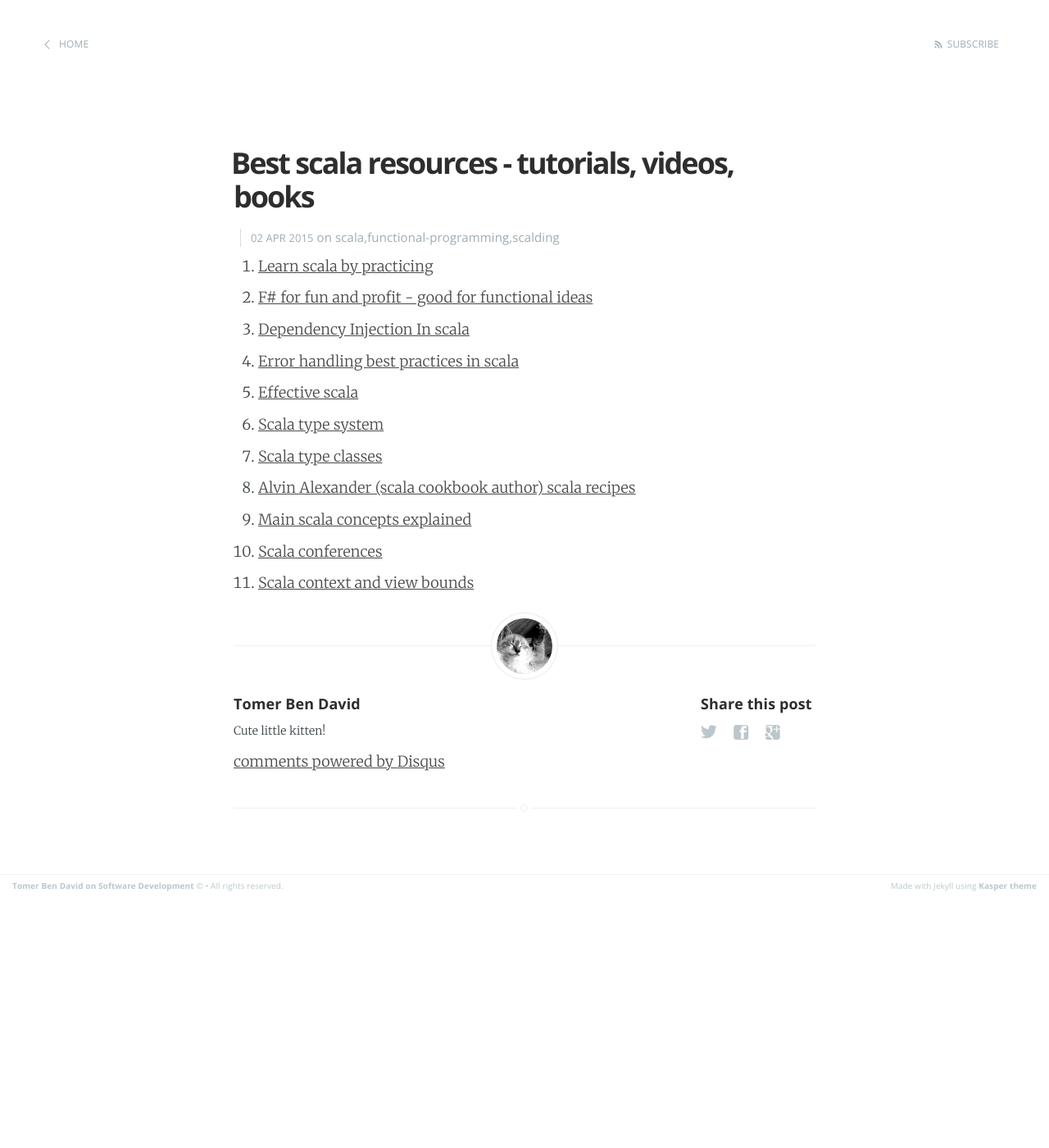
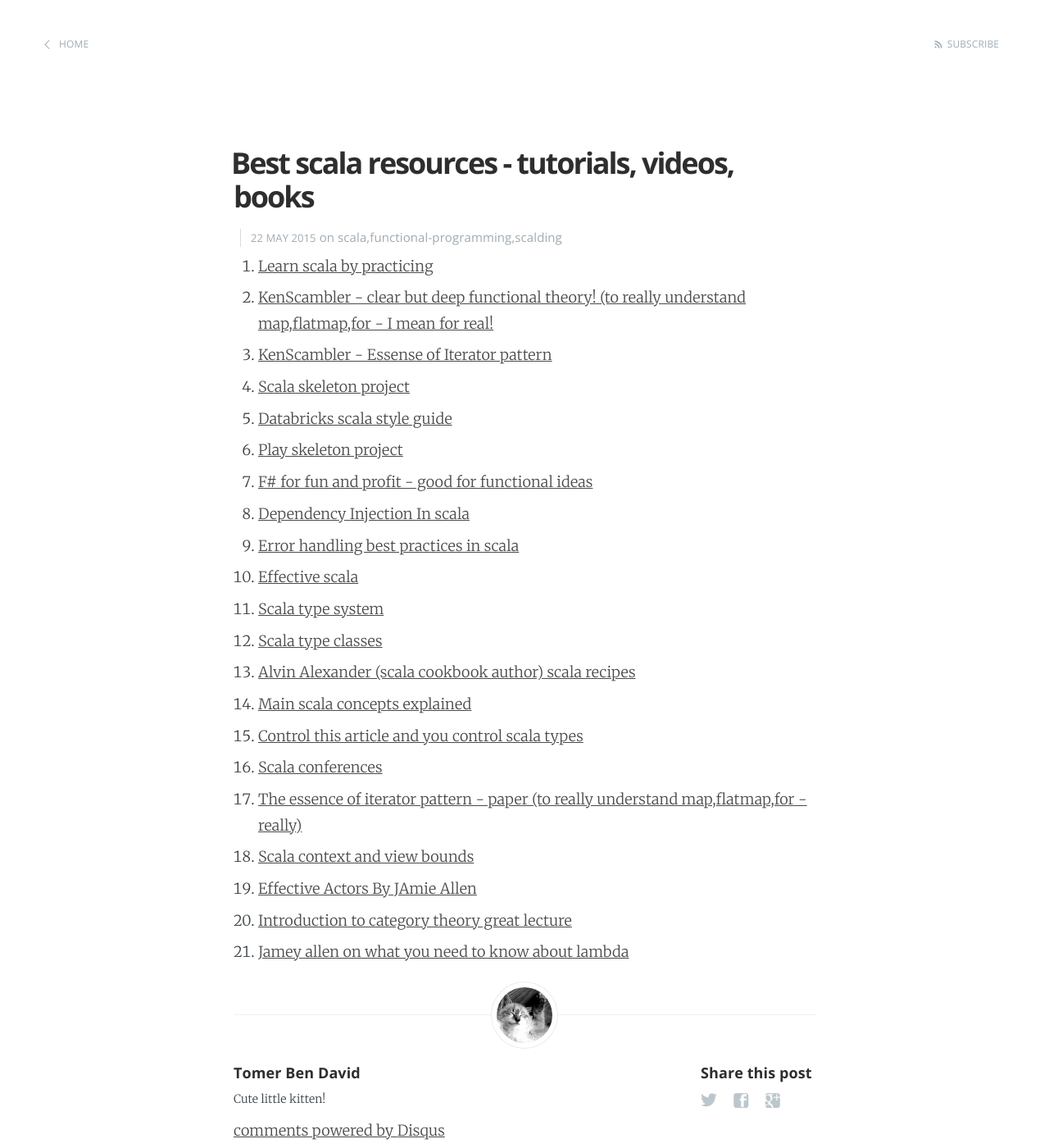
Before and after one commit to tomer-ben-david/tomer-ben-david.github.io.jekyll, a Jekyll site: the page built from _posts/2015-05-22-best-scala-resources-tutorials-books-videos.markdown, in a window 1280 px wide and 1400 px high. Shown: the whole window at 82% size. Built offline with Jekyll 4.4.1, drawn with Linux system fonts in a browser that asks for light colours; Markdown is read by kramdown in place of the engine named in the settings; comment, search, counter and statistics services are not loaded.

Commit message:
+ken scambler

```diff
--- a/_posts/2015-03-22-best-hardcore-programming-resources-tutorials-books-videos.markdown
+++ b/_posts/2015-03-22-best-hardcore-programming-resources-tutorials-books-videos.markdown
@@ -5,6 +5,7 @@ date:   2015-03-22 22:18:00
 categories: programming
 comments: true
 ---
+1. [Google guide for being a programmer](https://www.google.com/about/careers/students/guide-to-technical-development.html)
 1. [What is NP Complete](https://www.google.co.il/webhp?sourceid=chrome-instant&ion=1&espv=2&ie=UTF-8#q=what%20is%20np%20complete)
 1. [CAP and ACID confusion](http://thislongrun.blogspot.co.il/)
 1. [Eli Bendersky's blog - Deep technical articles](http://eli.thegreenplace.net/tag/articles)
@@ -14,3 +15,4 @@ comments: true
 1. [Become a programmer motherfucker](http://programming-motherfucker.com/)
 1. [Learn vim while playing](http://vim-adventures.com/)
 1. [How glibc malloc works](https://sploitfun.wordpress.com/2015/02/10/understanding-glibc-malloc/)
+1. [SQL Introduction](https://www.khanacademy.org/computing/computer-programming/sql)
--- a/_posts/2015-04-02-best-scala-resources-tutorials-books-videos.markdown
+++ /dev/null
@@ -1,18 +0,0 @@
----
-layout: post
-title:  "Best scala resources - tutorials, videos, books"
-date:   2015-04-02 22:18:00
-categories: scala,functional-programming,scalding
-comments: true
----
-1. [Learn scala by practicing](http://scala-exercises.47deg.com/)
-1. [F# for fun and profit - good for functional ideas](http://fsharpforfunandprofit.com/)
-1. [Dependency Injection In scala](http://di-in-scala.github.io/)
-1. [Error handling best practices in scala](https://tersesystems.com/2012/12/27/error-handling-in-scala/)
-1. [Effective scala](http://twitter.github.io/effectivescala/)
-1. [Scala type system](http://ktoso.github.io/scala-types-of-types/)
-1. [Scala type classes](http://danielwestheide.com/blog/2013/02/06/the-neophytes-guide-to-scala-part-12-type-classes.html)
-1. [Alvin Alexander (scala cookbook author) scala recipes](http://alvinalexander.com/scala)
-1. [Main scala concepts explained](http://naildrivin5.com/scalatour/)
-1. [Scala conferences](http://lanyrd.com/topics/scala/)
-1. [Scala context and view bounds](http://stackoverflow.com/questions/4465948/what-are-scala-context-and-view-bounds)
--- a/_posts/2015-05-06-best-webui-resources-tutorials-videos-books.markdown
+++ b/_posts/2015-05-06-best-webui-resources-tutorials-videos-books.markdown
@@ -5,6 +5,7 @@ date:   2015-05-06 22:18:00
 categories: programming, web, UI
 comments: true
 ---
+1. [bubble.is build amazing web sites without programming!](https://bubble.is/)
 1. [xtensio amazing for building your company web page!!](http://xtensio.com/)
 1. [Parse.com backend api without coding](http://parse.com)
 1. [Bootstrap front end binded to backend](http://blog.miguelgrinberg.com/post/writing-a-javascript-rest-client)
--- /dev/null
+++ b/_posts/2015-05-22-best-scala-resources-tutorials-books-videos.markdown
@@ -0,0 +1,28 @@
+---
+layout: post
+title:  "Best scala resources - tutorials, videos, books"
+date:   2015-05-22 22:18:00
+categories: scala,functional-programming,scalding
+comments: true
+---
+1. [Learn scala by practicing](http://scala-exercises.47deg.com/)
+1. [KenScambler - clear but deep functional theory! (to really understand map,flatmap,for - I mean for real!](https://twitter.com/KenScambler)
+1. [KenScambler - Essense of Iterator pattern](https://github.com/kenbot/MSUG-Essence-Iterator-Pattern)
+1. [Scala skeleton project](https://github.com/marconilanna/scala-boilerplate)
+1. [Databricks scala style guide](https://github.com/databricks/scala-style-guide)
+1. [Play skeleton project](https://github.com/marconilanna/play-bootstrap)
+1. [F# for fun and profit - good for functional ideas](http://fsharpforfunandprofit.com/)
+1. [Dependency Injection In scala](http://di-in-scala.github.io/)
+1. [Error handling best practices in scala](https://tersesystems.com/2012/12/27/error-handling-in-scala/)
+1. [Effective scala](http://twitter.github.io/effectivescala/)
+1. [Scala type system](http://ktoso.github.io/scala-types-of-types/)
+1. [Scala type classes](http://danielwestheide.com/blog/2013/02/06/the-neophytes-guide-to-scala-part-12-type-classes.html)
+1. [Alvin Alexander (scala cookbook author) scala recipes](http://alvinalexander.com/scala)
+1. [Main scala concepts explained](http://naildrivin5.com/scalatour/)
+1. [Control this article and you control scala types](https://tpolecat.github.io/2015/04/29/f-bounds.html)
+1. [Scala conferences](http://lanyrd.com/topics/scala/)
+1. [The essence of iterator pattern - paper (to really understand map,flatmap,for - really)](https://www.cs.ox.ac.uk/jeremy.gibbons/publications/iterator.pdf)
+1. [Scala context and view bounds](http://stackoverflow.com/questions/4465948/what-are-scala-context-and-view-bounds)
+1. [Effective Actors By JAmie Allen](https://vimeo.com/65556264)
+1. [Introduction to category theory great lecture](https://www.youtube.com/watch?v=jDhMDgU7Koc)
+1. [Jamey allen on what you need to know about lambda](http://www.slideshare.net/jaxLondonConference/what-you-need-to-know-about-lambdas-jamie-allen-typesafe)
```
Also changed, not shown: _posts/2015-03-22-best-devops-resources-tutorials-books-tools-videos.markdown (added, +8 -0 lines), _posts/2015-05-06-my-watchlist-readlist-log.markdown (added, +23 -0 lines), _posts/2015-05-22-best-popular-science-tutorials-books-videos.markdown (added, +8 -0 lines), _posts/2015-05-22-best-ubuntu-resources-tutorials-books-videos.markdown (added, +11 -0 lines).
